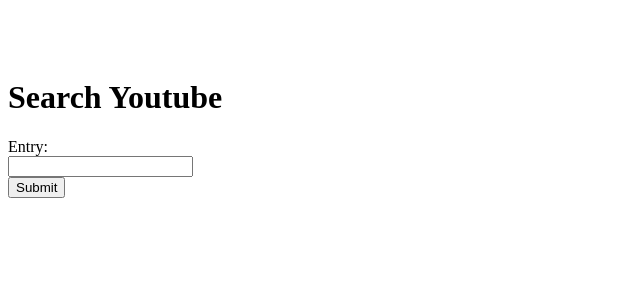
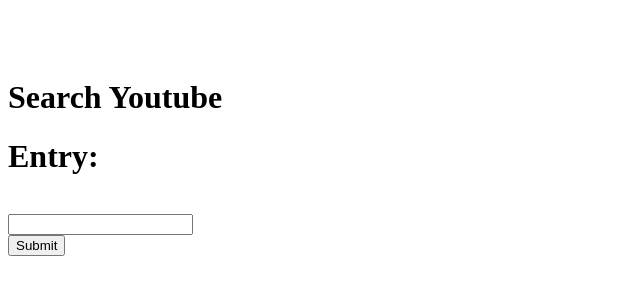
Before and after one commit to saaderana/Youtube-API, a plain HTML site: page index.html in a window 1280 px wide. Shown: the whole page, without its empty margins (0-640 px from the left). Drawn offline with nearby package versions, Linux system fonts and the light colour scheme.

Commit message:
Update index.html

```diff
--- a/index.html
+++ b/index.html
@@ -14,7 +14,7 @@
       <main>
         <h1>Search Youtube</h1>
           <form id="search-term">
-          Entry:
+              <h1>Entry:</h1>
          <br>
         <input id="query" type="text">
         <br>
```
